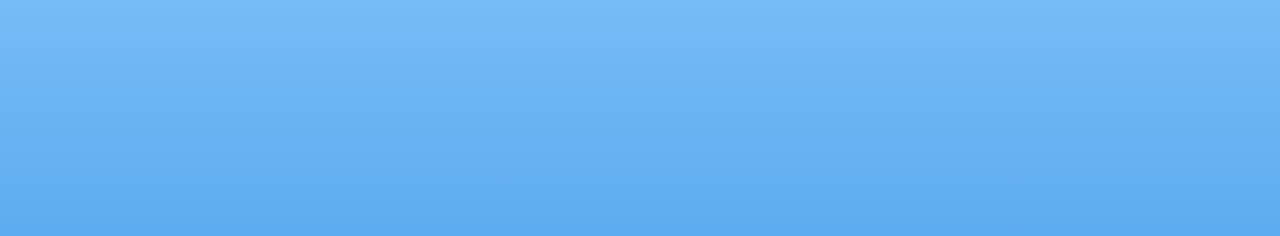
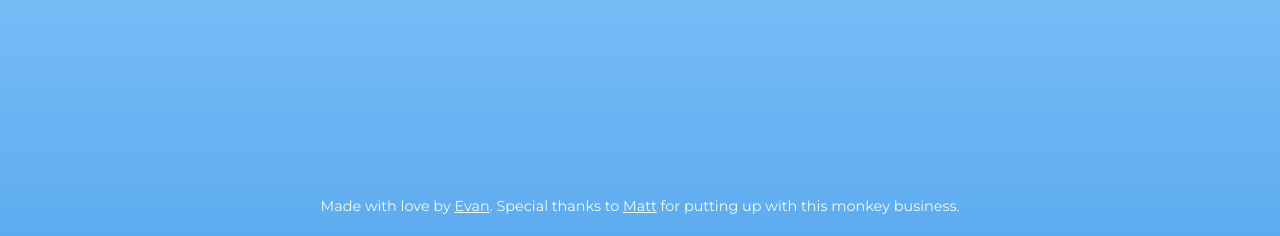
Before and after one commit to evantarrh/mattsucks, a Flask app: page / in a window 1280 px wide. Shown: the part 564-800 px from the top of the page. Run offline with Flask 2, Linux system fonts and the light colour scheme.

Commit message:
foundation template

```diff
--- a/templates/foundation.html
+++ b/templates/foundation.html
@@ -19,5 +19,7 @@
 
 	<body>
  		{% block body %}{% endblock %}
+
+ 		<footer>Made with love by <a href="http://evantarrh.com">Evan</a>. Special thanks to <a href="http://twitter.com/matthew_pic">Matt</a> for putting up with this monkey business.</footer>
 	</body>
 </html>
```
